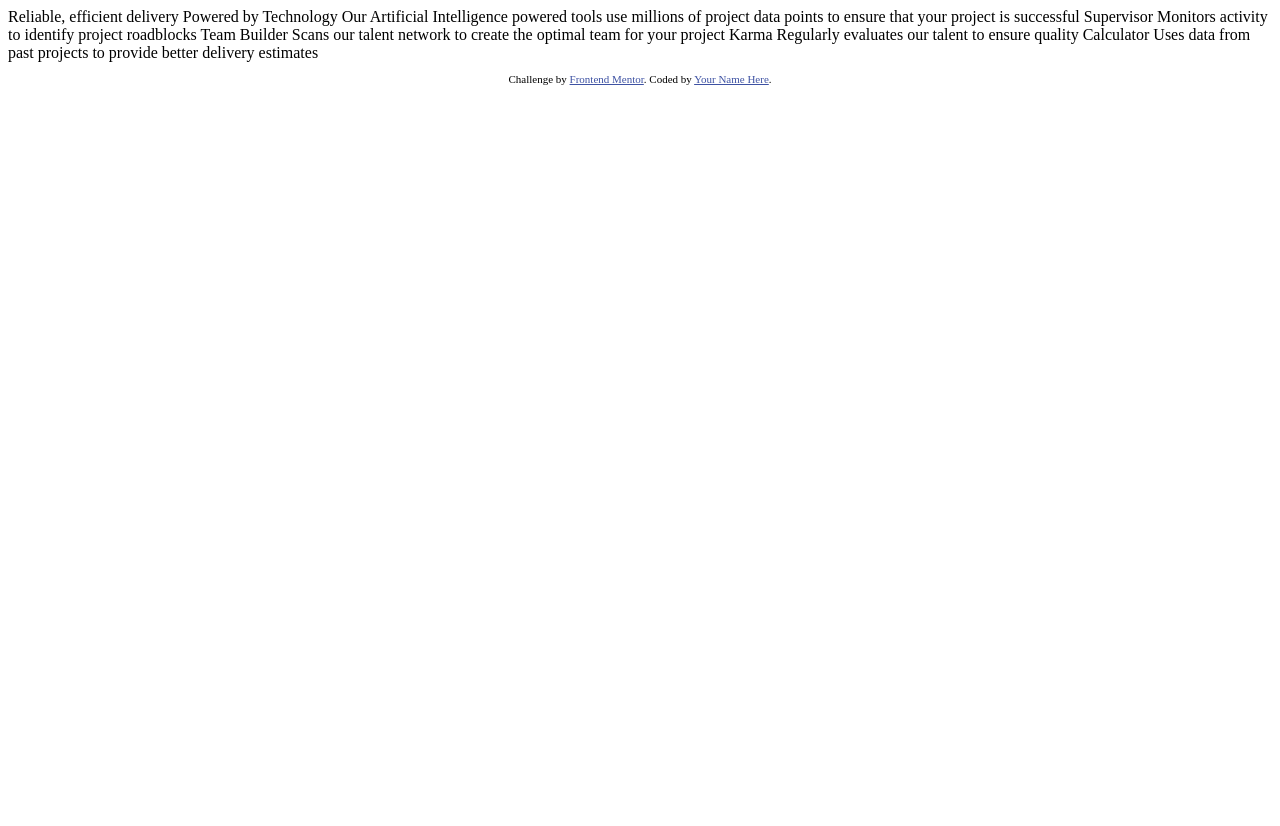
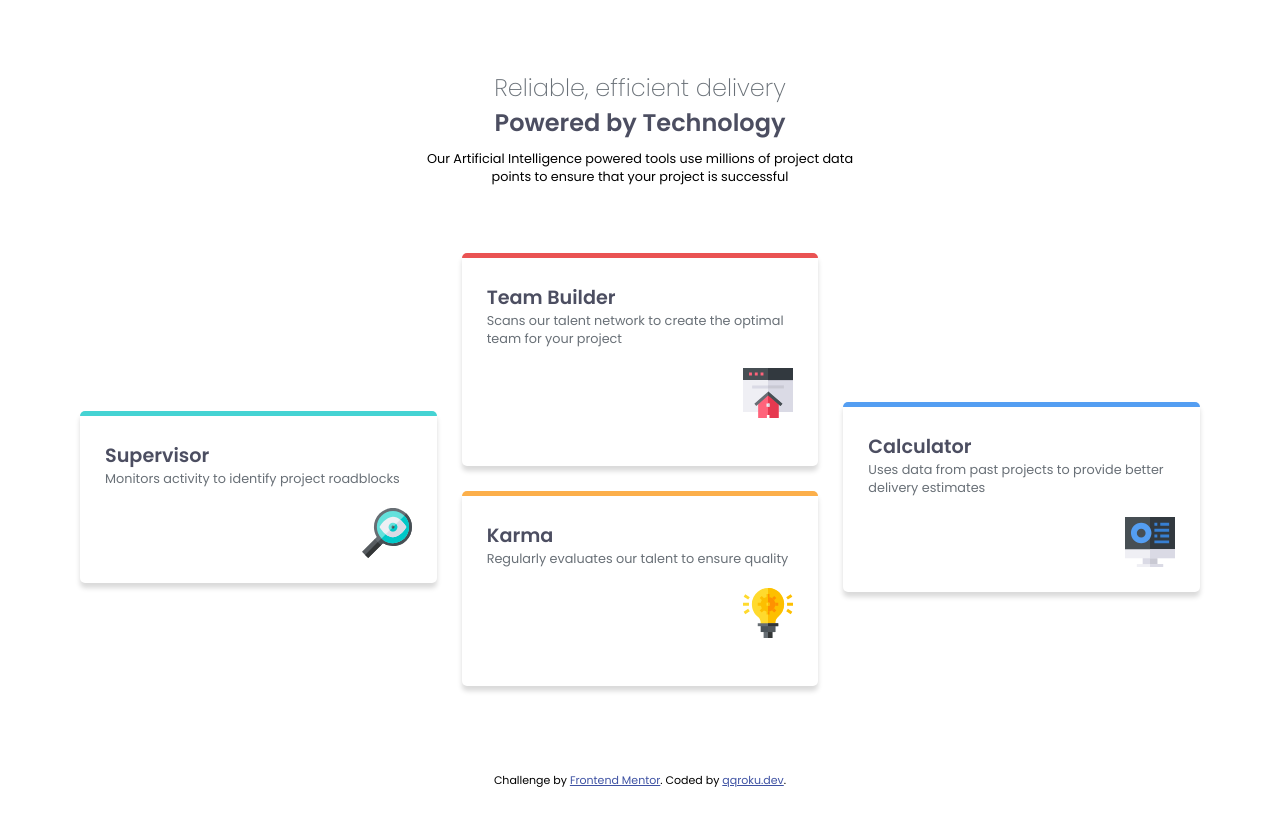
Before and after one commit to qqroku/Four-card-feature-section, a plain HTML site: page index.html in a window 1280 px wide. Before the commit the page ends 800 px from the top, so only its background shows below. Drawn offline with Linux system fonts and the light colour scheme.

Commit message:
Initial design for desktop view v1

```diff
--- a/index.html
+++ b/index.html
@@ -1,45 +1,118 @@
 <!DOCTYPE html>
 <html lang="en">
   <head>
-  <meta charset="UTF-8">
-  <meta name="viewport" content="width=device-width, initial-scale=1.0"> <!-- displays site properly based on user's device -->
+    <meta charset="UTF-8" />
+    <meta name="viewport" content="width=device-width, initial-scale=1.0" />
+    <!-- displays site properly based on user's device -->
 
-  <link rel="icon" type="image/png" sizes="32x32" href="./images/favicon-32x32.png">
+    <link
+      rel="icon"
+      type="image/png"
+      sizes="32x32"
+      href="./images/favicon-32x32.png"
+    />
+    <link rel="stylesheet" href="styles.css" />
+
+    <!--* Fonts -->
+    <link rel="preconnect" href="https://fonts.googleapis.com" />
+    <link rel="preconnect" href="https://fonts.gstatic.com" crossorigin />
+    <link
+      href="https://fonts.googleapis.com/css2?family=Poppins:ital,wght@0,100;0,200;0,300;0,400;0,500;0,600;0,700;0,800;0,900;1,100;1,200;1,300;1,400;1,500;1,600;1,700;1,800;1,900&display=swap"
+      rel="stylesheet"
+    />
 
     <title>Frontend Mentor | Four card feature section</title>
-
-  <!-- Feel free to remove these styles or customise in your own stylesheet 👍 -->
-  <style>
-    .attribution { font-size: 11px; text-align: center; }
-    .attribution a { color: hsl(228, 45%, 44%); }
-  </style>
   </head>
   <body>
+    <div class="grid-container">
+      <div class="header">
+        <div class="header-flex">
+          <p class="tagline-1">Reliable, efficient delivery</p>
+          <p class="tagline-2">Powered by Technology</p>
+          <p class="message">
+            Our Artificial Intelligence powered tools use millions of project
+            data points to ensure that your project is successful
+          </p>
+        </div>
+      </div>
 
-  Reliable, efficient delivery
-  Powered by Technology
+      <div class="ws1"></div>
 
-  Our Artificial Intelligence powered tools use millions of project data points
-  to ensure that your project is successful
+      <div class="top">
+        <div class="top-flex">
+          <p class="top-title">Team Builder</p>
+          <p class="top-message">
+            Scans our talent network to create the optimal team for your project
+          </p>
+          <img
+            src="./images/icon-team-builder.svg"
+            alt="team builder image"
+            class="top-img"
+          />
+        </div>
+      </div>
 
-  Supervisor
+      <div class="ws2"></div>
+
+      <div class="left">
+        <div class="left-flex">
+          <p class="left-title">Supervisor</p>
+          <p class="left-message">
             Monitors activity to identify project roadblocks
+          </p>
+          <img
+            src="./images/icon-supervisor.svg"
+            alt="supervisor image"
+            class="left-img"
+          />
+        </div>
+      </div>
 
-  Team Builder
-  Scans our talent network to create the optimal team for your project
+      <div class="right">
+        <div class="right-flex">
+          <p class="right-title">Calculator</p>
+          <p class="right-message">
+            Uses data from past projects to provide better delivery estimates
+          </p>
+          <img
+            src="./images/icon-calculator.svg"
+            alt="calculator image"
+            class="right-img"
+          />
+        </div>
+      </div>
 
-  Karma
+      <div class="ws3"></div>
+
+      <div class="bottom">
+        <div class="bottom-flex">
+          <p class="bottom-title">Karma</p>
+          <p class="bottom-message">
             Regularly evaluates our talent to ensure quality
+          </p>
+          <img
+            src="./images/icon-karma.svg"
+            alt="karma image"
+            class="bottom-img"
+          />
+        </div>
+      </div>
 
-  Calculator
-  Uses data from past projects to provide better delivery estimates
+      <div class="ws4"></div>
 
-
+      <div class="footer">
         <footer>
           <p class="attribution">
-      Challenge by <a href="https://www.frontendmentor.io?ref=challenge" target="_blank">Frontend Mentor</a>.
-      Coded by <a href="#">Your Name Here</a>.
+            Challenge by
+            <a
+              href="https://www.frontendmentor.io?ref=challenge"
+              target="_blank"
+              >Frontend Mentor</a
+            >. Coded by
+            <a href="https://github.com/qqroku" target="_blank">qqroku.dev</a>.
           </p>
         </footer>
+      </div>
+    </div>
   </body>
 </html>
--- /dev/null
+++ b/styles.css
@@ -0,0 +1,244 @@
+/** Main Section */
+
+* {
+  box-sizing: border-box;
+  margin: 0;
+  padding: 0;
+}
+
+html {
+  font-size: 16px;
+  font-family: "Poppins", sans-serif;
+}
+
+body {
+  padding: 20px 80px;
+}
+
+.grid-container {
+  display: grid;
+  gap: 25px;
+  height: 100vh;
+  width: 100%;
+
+  grid-template-areas:
+    "header header header header header header"
+    "ws1 ws1 top top ws2 ws2"
+    "left left top top right right"
+    "left left bottom bottom right right"
+    "ws3 ws3 bottom bottom ws4 ws4"
+    "footer footer footer footer footer footer";
+
+  grid-template-rows: repeat(6, auto);
+  grid-template-columns: repeat(6, 1fr);
+}
+
+/** whitespaces in layout */
+
+.ws1 {
+  grid-area: ws1;
+  /* border: 1px solid black; */
+}
+
+.ws2 {
+  grid-area: ws2;
+  /* border: 1px solid black; */
+}
+
+.ws3 {
+  grid-area: ws3;
+  /* border: 1px solid black; */
+}
+
+.ws4 {
+  grid-area: ws4;
+  /* border: 1px solid black; */
+}
+
+/** Header */
+
+.header {
+  grid-area: header;
+  margin-top: 50px;
+  margin-bottom: 30px;
+}
+
+.header-flex {
+  display: flex;
+  flex-direction: column;
+  justify-content: center;
+  align-items: center;
+}
+
+.header-flex .tagline-1 {
+  font-weight: 200;
+  font-size: 1.5rem;
+  color: hsl(212, 6%, 44%);
+}
+
+.header-flex .tagline-2 {
+  margin-bottom: 10px;
+  font-weight: 600;
+  font-size: 1.5rem;
+  color: hsl(234, 12%, 34%);
+  /* padding: 0; */
+}
+
+.header-flex .message {
+  font-weight: 400;
+  font-size: 0.8rem;
+  text-align: center;
+  max-width: 460px;
+  width: 100%;
+}
+
+img {
+  max-width: 100%;
+  width: 50px;
+  height: auto;
+}
+
+/** Top */
+
+.top {
+  grid-area: top;
+  border-top: 5px solid hsl(0, 78%, 62%);
+  border-radius: 5px;
+  box-shadow: 0px 5px 5px rgba(0, 0, 0, 0.15);
+}
+
+.top .top-flex {
+  display: flex;
+  flex-direction: column;
+  padding: 25px;
+}
+
+.top .top-title {
+  font-size: 1.2rem;
+  font-weight: 600;
+  color: hsl(234, 12%, 34%);
+}
+
+.top .top-message {
+  font-size: 0.8rem;
+  color: hsl(212, 6%, 44%);
+}
+
+.top .top-img {
+  align-self: flex-end;
+  margin-top: 20px;
+}
+
+/** Left */
+
+.left {
+  grid-area: left;
+  border-top: 5px solid hsl(180, 62%, 55%);
+  border-radius: 5px;
+  box-shadow: 0 5px 5px rgba(0, 0, 0, 0.15);
+  align-self: center;
+}
+
+.left .left-flex {
+  display: flex;
+  flex-direction: column;
+  justify-content: space-between;
+  padding: 25px;
+}
+
+.left .left-title {
+  font-size: 1.2rem;
+  font-weight: 600;
+  color: hsl(234, 12%, 34%);
+}
+
+.left .left-message {
+  font-size: 0.8rem;
+  color: hsl(212, 6%, 44%);
+}
+
+.left .left-img {
+  align-self: flex-end;
+  margin-top: 20px;
+}
+
+/** Right */
+
+.right {
+  grid-area: right;
+  border-top: 5px solid hsl(212, 86%, 64%);
+  border-radius: 5px;
+  box-shadow: 0 5px 5px rgba(0, 0, 0, 0.15);
+  align-self: center;
+}
+
+.right .right-flex {
+  display: flex;
+  flex-direction: column;
+  padding: 25px;
+}
+
+.right .right-title {
+  font-size: 1.2rem;
+  font-weight: 600;
+  color: hsl(234, 12%, 34%);
+}
+
+.right .right-message {
+  font-size: 0.8rem;
+  color: hsl(212, 6%, 44%);
+}
+
+.right .right-img {
+  align-self: flex-end;
+  margin-top: 20px;
+}
+
+/** Bottom */
+
+.bottom {
+  grid-area: bottom;
+  border-top: 5px solid hsl(34, 97%, 64%);
+  border-radius: 5px;
+  box-shadow: 0 5px 5px rgba(0, 0, 0, 0.15);
+  margin-bottom: 55px;
+}
+
+.bottom .bottom-flex {
+  display: flex;
+  flex-direction: column;
+  padding: 25px;
+}
+
+.bottom .bottom-title {
+  font-size: 1.2rem;
+  font-weight: 600;
+  color: hsl(234, 12%, 34%);
+}
+
+.bottom .bottom-message {
+  font-size: 0.8rem;
+  color: hsl(212, 6%, 44%);
+}
+
+.bottom .bottom-img {
+  align-self: flex-end;
+  margin-top: 20px;
+}
+
+/** Footer */
+
+.footer {
+  grid-area: footer;
+  justify-self: center;
+  align-self: center;
+  padding-bottom: 25px;
+}
+
+.attribution {
+  font-size: 11px;
+  text-align: center;
+}
+.attribution a {
+  color: hsl(228, 45%, 44%);
+}
```
Lines whose indentation alone changed are shown as unchanged.
